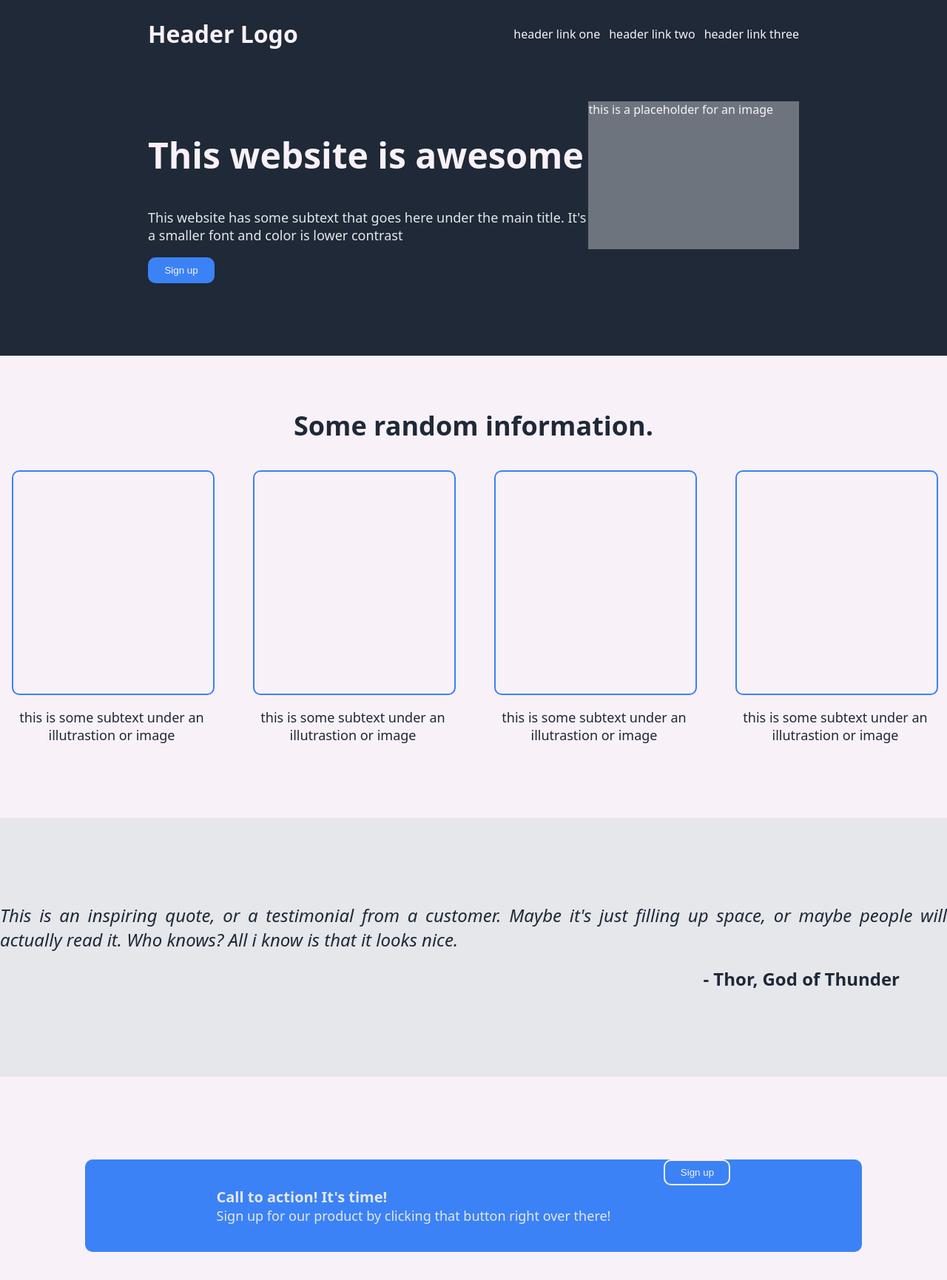
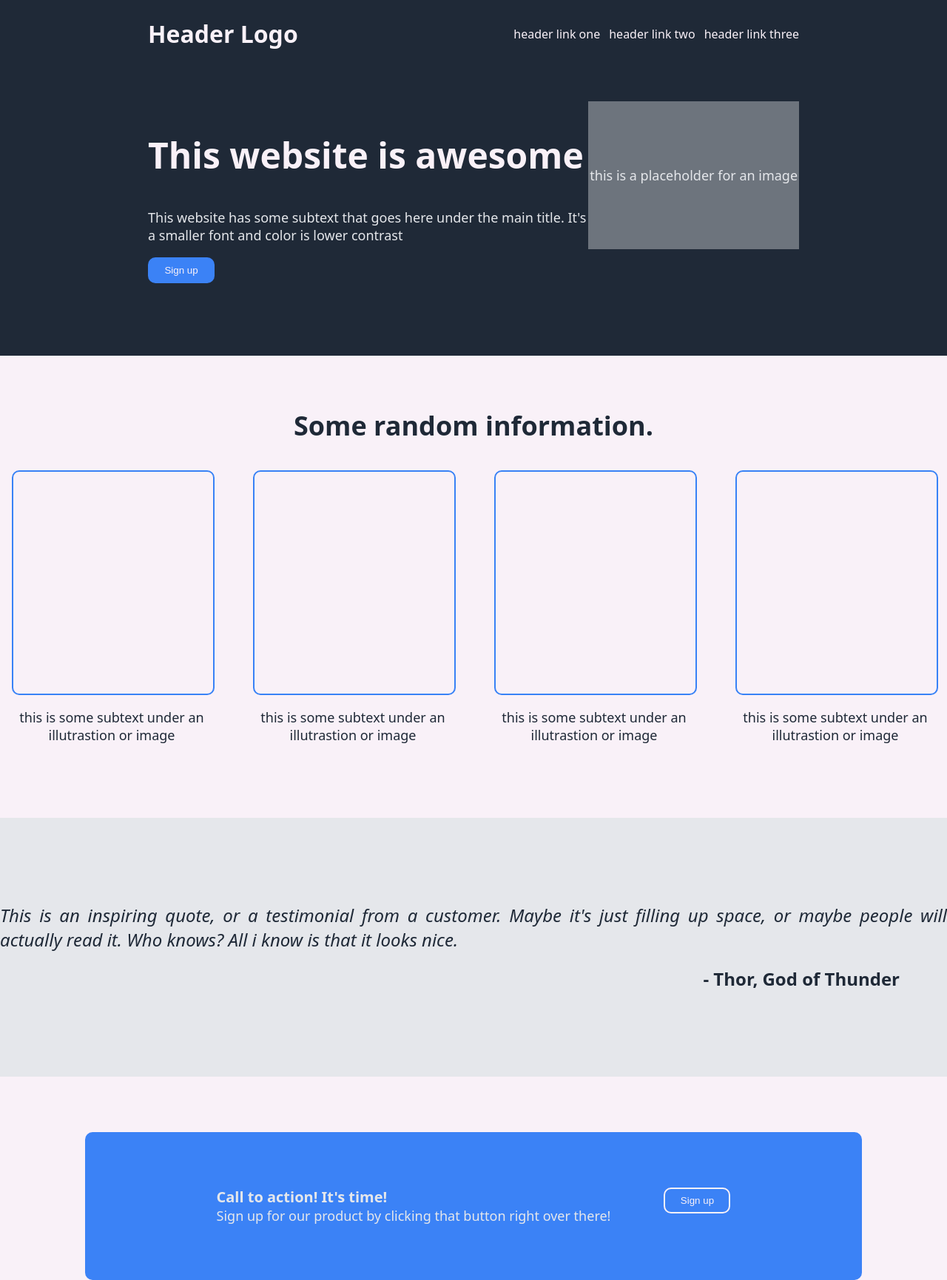
Before and after one commit to joaovict18/landing-page, a plain HTML site: page index.html in a window 1280 px wide. Shown: the part 3-1734 px from the top of the page at 74% size. Drawn offline with Linux system fonts and the light colour scheme.

Commit message:
Last changes It remains to be refactored, but it works!

```diff
--- a/index.html
+++ b/index.html
@@ -15,13 +15,13 @@
             <li><a href="#">header link three</a></li>
         </ul>
     </div>
-    <div class="content">
+    <div class="first-section">
         <div class="text-content">
             <h2>This website is awesome</h2>
             <p>This website has some subtext that goes here under the main title. It's a smaller font and color is lower contrast</p>
             <button>Sign up</button>
         </div>
-        <div class="img-content">this is a placeholder for an image</div>
+        <div class="img-content"><p>this is a placeholder for an image</p></div>
     </div>
 
     <div class="second-section">
--- a/style.css
+++ b/style.css
@@ -35,7 +35,7 @@ a {
     color: #F9F1F8;
 }
 
-.content {
+.first-section {
     display: flex;
     justify-content: space-between;
     margin: 48px 200px 8px;
@@ -64,7 +64,10 @@ button {
     width: 450px;
     height: 200px;
     background-color: #6D747D;
-    color: #F9F1F8
+    color: #F9F1F8;
+    display: flex;
+    justify-content: center;
+    align-items: center;
 }
 
 .second-section {
@@ -157,7 +160,7 @@ h3 {
 .second-button {
     border: 2px solid #F9F1F8;
     border-radius: 10px;
-
+    margin-top: 75px;
 }
 
 .text p {
```
